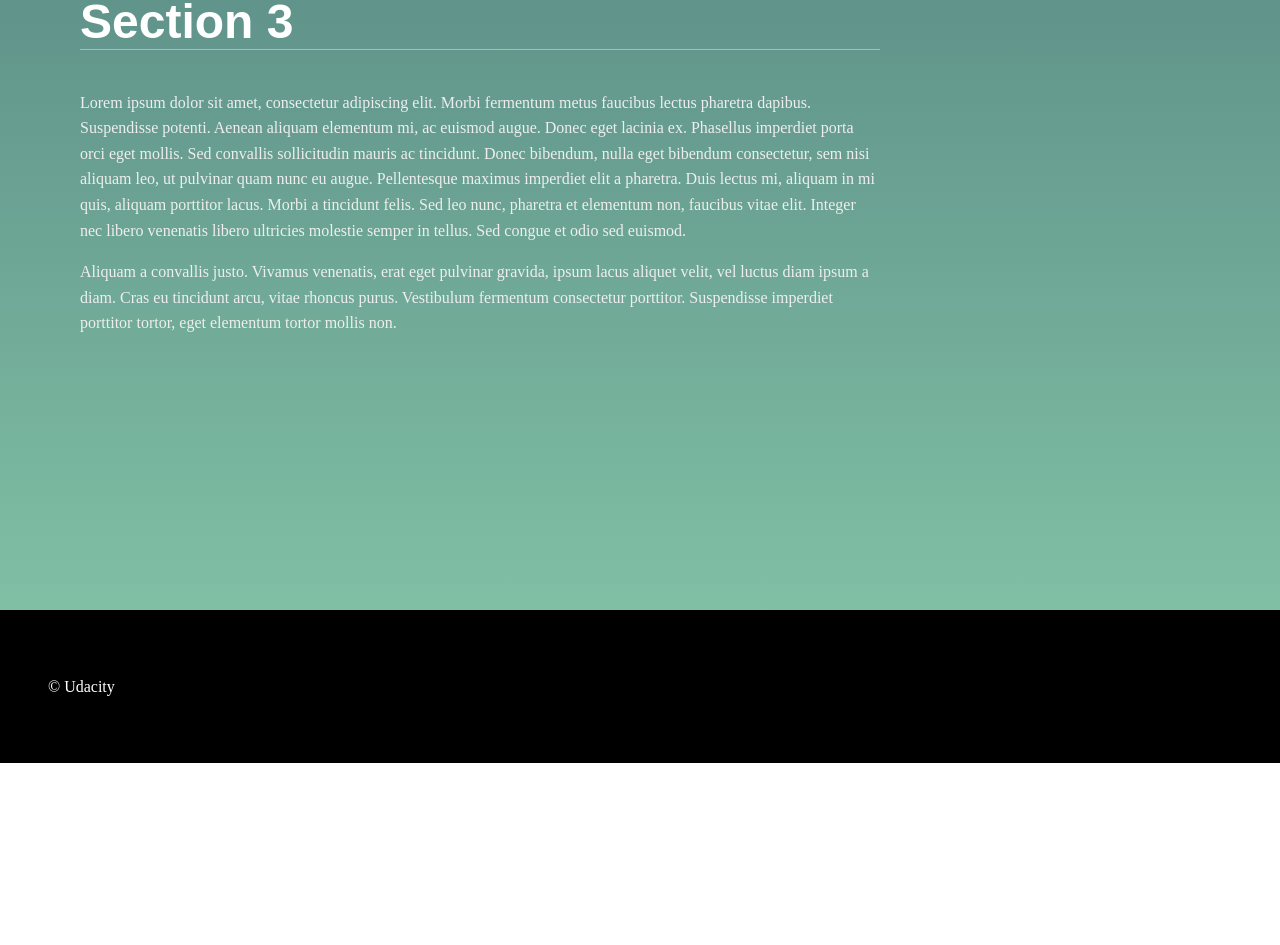
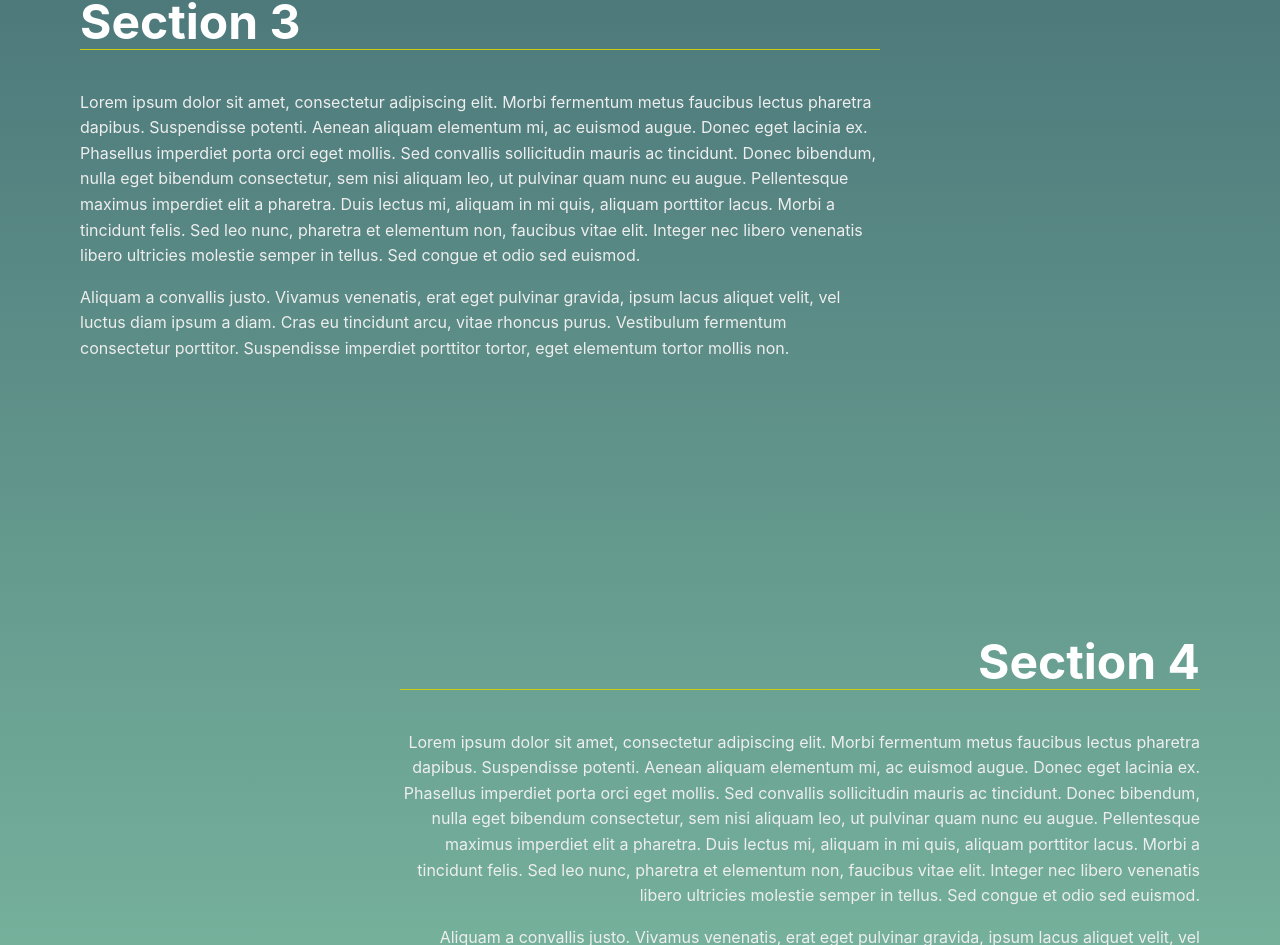
Before and after one commit to weird-coon/udacity-landing, a website built with Vite: page index.html in a window 1280 px wide. Shown: the part 1855-2800 px from the top of the page. Before the commit the page ends 2618 px from the top, so only its background shows below. Built offline with nearby package versions, Linux system fonts and the light colour scheme.

Commit message:
feat: landing page & interact

```diff
--- a/index.html
+++ b/index.html
@@ -26,7 +26,7 @@
     a data attribute that will populate the li node.
     Adding more sections will automatically populate nav.
     The first section is set to active class by default -->
-        <section id="section1" data-nav="Section 1" class="your-active-class">
+        <section id="section1" data-nav-id="nav-1" data-nav="Section 1">
           <div class="landing__container">
             <h2>Section 1</h2>
             <p>
@@ -52,7 +52,7 @@
             </p>
           </div>
         </section>
-        <section id="section2" data-nav="Section 2">
+        <section id="section2" data-nav-id="nav-2" data-nav="Section 2">
           <div class="landing__container">
             <h2>Section 2</h2>
             <p>
@@ -78,9 +78,35 @@
             </p>
           </div>
         </section>
-        <section id="section3" data-nav="Section 3">
+        <section id="section3" data-nav-id="nav-3" data-nav="Section 3">
           <div class="landing__container">
             <h2>Section 3</h2>
+            <p>
+              Lorem ipsum dolor sit amet, consectetur adipiscing elit. Morbi
+              fermentum metus faucibus lectus pharetra dapibus. Suspendisse
+              potenti. Aenean aliquam elementum mi, ac euismod augue. Donec eget
+              lacinia ex. Phasellus imperdiet porta orci eget mollis. Sed
+              convallis sollicitudin mauris ac tincidunt. Donec bibendum, nulla
+              eget bibendum consectetur, sem nisi aliquam leo, ut pulvinar quam
+              nunc eu augue. Pellentesque maximus imperdiet elit a pharetra.
+              Duis lectus mi, aliquam in mi quis, aliquam porttitor lacus. Morbi
+              a tincidunt felis. Sed leo nunc, pharetra et elementum non,
+              faucibus vitae elit. Integer nec libero venenatis libero ultricies
+              molestie semper in tellus. Sed congue et odio sed euismod.
+            </p>
+
+            <p>
+              Aliquam a convallis justo. Vivamus venenatis, erat eget pulvinar
+              gravida, ipsum lacus aliquet velit, vel luctus diam ipsum a diam.
+              Cras eu tincidunt arcu, vitae rhoncus purus. Vestibulum fermentum
+              consectetur porttitor. Suspendisse imperdiet porttitor tortor,
+              eget elementum tortor mollis non.
+            </p>
+          </div>
+        </section>
+        <section id="section4" data-nav-id="nav-4" data-nav="Section 4">
+          <div class="landing__container">
+            <h2>Section 4</h2>
             <p>
               Lorem ipsum dolor sit amet, consectetur adipiscing elit. Morbi
               fermentum metus faucibus lectus pharetra dapibus. Suspendisse
--- a/package.json
+++ b/package.json
@@ -6,7 +6,8 @@
     "dev": "vite",
     "build": "vite build",
     "preview": "vite preview",
-    "pretty": "yarn prettier --write .",
+    "lint": "eslint --ext .js --ignore-path .gitignore --fix src",
+    "format": "prettier .  --write",
     "prepare": "husky install"
   },
   "devDependencies": {
--- a/src/css/style.css
+++ b/src/css/style.css
@@ -17,13 +17,13 @@ body {
     rgba(0, 13, 60, 1) 100%
   );
   margin: 0;
-  font-family: "Merriweather", serif;
   color: #fff;
+  font-family: 'SF Pro Text', 'SF Pro Icons', 'Helvetica Neue', 'Helvetica',
+    'Arial', sans-serif;
 }
 
 /* Typeography General*/
 h1 {
-  font-family: "Fira Sans", sans-serif;
   font-size: 3em;
   margin: 2em 1rem;
 }
@@ -37,7 +37,6 @@ h1 {
 
 h2 {
   border-bottom: 1px solid #cc1;
-  font-family: "Oxygen", Sans-Serif;
   font-size: 3em;
   color: #fff;
 }
@@ -69,6 +68,8 @@ section {
   padding-left: 0;
   margin: 0;
   text-align: right;
+  display: flex;
+  justify-content: flex-end;
 }
 
 .navbar__menu li {
@@ -81,12 +82,15 @@ section {
   font-weight: bold;
   text-decoration: none;
   color: #000;
+  font-size: 14px;
 }
 
-.navbar__menu .menu__link:hover {
+.navbar__menu .menu__link:hover,
+.navbar__menu .menu-item--active {
   background: #333;
   color: #fff;
   transition: ease 0.3s all;
+  cursor: pointer;
 }
 
 /* Header Styles */
@@ -133,7 +137,7 @@ section:nth-of-type(even) .landing__container {
 /* Note that background circles are created with psuedo elements before and after */
 /* Circles appear to be random do to use of :nth-of-type psuedo class */
 section:nth-of-type(odd) .landing__container::before {
-  content: "";
+  content: '';
   background: rgba(255, 255, 255, 0.187);
   position: absolute;
   z-index: -5;
@@ -145,7 +149,7 @@ section:nth-of-type(odd) .landing__container::before {
 }
 
 section:nth-of-type(even) .landing__container::before {
-  content: "";
+  content: '';
   background: rgb(255, 255, 255);
   background: linear-gradient(
     0deg,
@@ -164,7 +168,7 @@ section:nth-of-type(even) .landing__container::before {
 }
 
 section:nth-of-type(3n) .landing__container::after {
-  content: "";
+  content: '';
   background: rgb(255, 255, 255);
   background: linear-gradient(
     0deg,
@@ -183,7 +187,7 @@ section:nth-of-type(3n) .landing__container::after {
 }
 
 section:nth-of-type(3n + 1) .landing__container::after {
-  content: "";
+  content: '';
   background: rgb(255, 255, 255);
   background: linear-gradient(
     0deg,
@@ -203,8 +207,7 @@ section:nth-of-type(3n + 1) .landing__container::after {
 
 /* ---- Theme State Rules ---- */
 /* Section Active Styles */
-/* Note: your-active-class class is applied through javascript. You should update the class here and in the index.html to what you set in your javascript file.  */
-section.your-active-class {
+section.section--active {
   background: rgb(0, 0, 0);
   background: linear-gradient(
     0deg,
@@ -213,14 +216,20 @@ section.your-active-class {
   );
 }
 
-section.your-active-class .landing__container::before {
+section.section--active .landing__container::before {
   opacity: 1;
   animation: rotate 4s linear 0s infinite forwards;
 }
 
-section.your-active-class .landing__container::after {
+section.section--active .landing__container::after {
   opacity: 1;
   animation: rotate 5s linear 0s infinite forwards reverse;
+}
+
+section.section--active .landing__container {
+  animation-name: fadeInUp;
+  animation-duration: 1.2s;
+  animation-fill-mode: both;
 }
 
 /* Section Active Styles Keyframe Animations */
@@ -232,3 +241,14 @@ section.your-active-class .landing__container::after {
     transform: rotate(360deg) translate(-1em) rotate(-360deg);
   }
 }
+
+@keyframes fadeInUp {
+  from {
+    transform: translate3d(0, 40px, 0);
+  }
+
+  to {
+    transform: translate3d(0, 0, 0);
+    opacity: 1;
+  }
+}
--- a/src/js/main.js
+++ b/src/js/main.js
@@ -1,60 +1,94 @@
 import '../css/normalize.css';
 import '../css/style.css';
 
-// eslint-disable-next-line no-console
-console.log('Hello world');
+/**
+ *
+ * Dependencies: None
+ * JS Version: ES2015/ES6
+ * JS Standard: ESlint
+ *
+ * Define Global Variables
+ */
+
+const DEFAULT_DEBOUNCE_TIMEOUT = 200; // ms
+const menuElements = document.getElementById('navbar__list');
+const pageSections = Array.from(document.querySelectorAll('section[data-nav]'));
 
 /**
+ * Call func after the timer
  *
- * Manipulating the DOM exercise.
- * Exercise programmatically builds navigation,
- * scrolls to anchors from navigation,
- * and highlights section in viewport upon scrolling.
- *
- * Dependencies: None
- *
- * JS Version: ES2015/ES6
- *
- * JS Standard: ESlint
- *
+ * @param {*} func
+ * @param {Number} timeout
+ * @returns
  */
+const debounce = (func, timeout = DEFAULT_DEBOUNCE_TIMEOUT) => {
+  let timer;
+  return (...args) => {
+    clearTimeout(timer);
+    timer = setTimeout(() => {
+      func.apply(this, args);
+    }, timeout);
+  };
+};
 
 /**
- * Comments should be present at the beginning of each procedure and class.
- * Great to have comments before crucial code sections within the procedure.
+ * Generate menu item from existed section
+ * then add click event to navigate section with each menu item
+ *
+ * @param {*} section
+ * @returns the Menu item Element
  */
+function createMenuItem(section) {
+  const menuItem = document.createElement('li');
+  menuItem.classList.add('menu__link');
+  menuItem.innerText =
+    section.getAttribute('data-nav') ?? `Section ${Math.random().toFixed(2)}`;
+  menuItem.id = section.getAttribute('data-nav-id');
 
-/**
- * Define Global Variables
- *
- */
+  menuItem.addEventListener('click', () => {
+    document.getElementById(section.id).scrollIntoView({
+      behavior: 'smooth',
+    });
+  });
 
-/**
- * End Global Variables
- * Start Helper Functions
- *
- */
+  return menuItem;
+}
 
-/**
- * End Helper Functions
- * Begin Main Functions
- *
- */
+// End Helper Functions
+// Begin Main Functions
 
-// build the nav
+// Init create page menu items
+pageSections.forEach((section) => {
+  const menuItem = createMenuItem(section);
+  menuElements.appendChild(menuItem);
+});
 
-// Add class 'active' to section when near top of viewport
+window.addEventListener(
+  'scroll',
+  debounce(() => {
+    // Reset all current active section/nav state
+    pageSections.forEach((section) => {
+      section.classList.remove('section--active');
+      const navId = section.getAttribute('data-nav-id');
+      document.getElementById(navId)?.classList.remove('menu-item--active');
+    });
 
-// Scroll to anchor ID using scrollTO event
-
-/**
- * End Main Functions
- * Begin Events
- *
- */
-
-// Build menu
-
-// Scroll to section on link click
-
-// Set sections as active
+    // Find is active section then set active state
+    for (let i = 0; i < pageSections.length; i++) {
+      const section = pageSections[i];
+      const bounds = section.getBoundingClientRect();
+      if (!bounds || !window.innerHeight) {
+        return;
+      }
+      // Ignore the 10% bottom of the window
+      if (bounds.top > 0 && bounds.top < window.innerHeight * 0.9) {
+        section.classList.add('section--active');
+        const activeNavId = section.getAttribute('data-nav-id');
+        document
+          .getElementById(activeNavId)
+          ?.classList.add('menu-item--active');
+        break;
+      }
+    }
+  }),
+);
--- a/vite.config.js
+++ b/vite.config.js
@@ -2,7 +2,10 @@
 import { defineConfig } from 'vite';
 import eslint from 'vite-plugin-eslint';
 
+const eslintConfig = {
+  fix: true,
+};
+
 export default defineConfig({
-  plugins: [eslint()],
-  fix: true,
+  plugins: [eslint(eslintConfig)],
 });
```
Also changed, not shown: src/js/helpers.js (deleted, +0 -19 lines), .eslintrc.js.
